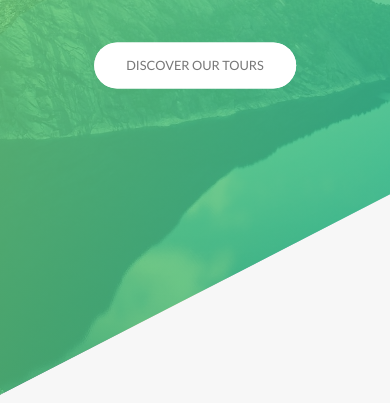
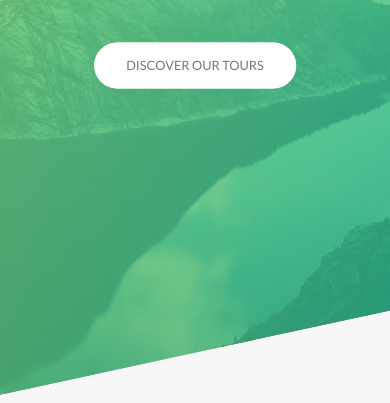
Before and after one commit to GBorot/natour-css-exercise, a website: page index.html in a window 390 px wide. Shown: the part 407-810 px from the top of the page. Drawn offline with Linux system fonts and the light colour scheme.

Commit message:
media query on the header

```diff
--- a/sass/layout/_grid.scss
+++ b/sass/layout/_grid.scss
@@ -10,6 +10,10 @@
     @include respond(tab-port) {
       margin-bottom: $gutter-vertical-small;
     }
+  }
+
+  @include respond(tab-port) {
+    max-width: 50rem;
   }
 
   // importing a mixin to clearfix space because of float the height was 0px
--- a/sass/layout/_header.scss
+++ b/sass/layout/_header.scss
@@ -16,6 +16,11 @@
   -webkit-clip-path: polygon(0 0, 100% 0, 100% 75%, 0 100%);
   clip-path: polygon(0 0, 100% 0, 100% 75%, 0 100%);
 
+  @include respond(phone) {
+    -webkit-clip-path: polygon(0 0, 100% 0, 100% 85vh, 0 100%);
+    clip-path: polygon(0 0, 100% 0, 100% 85vh, 0 100%);
+  }
+
   &__logo-box {
     position: absolute;
     top: 4rem;
```
Also changed, not shown: css/style.css.
